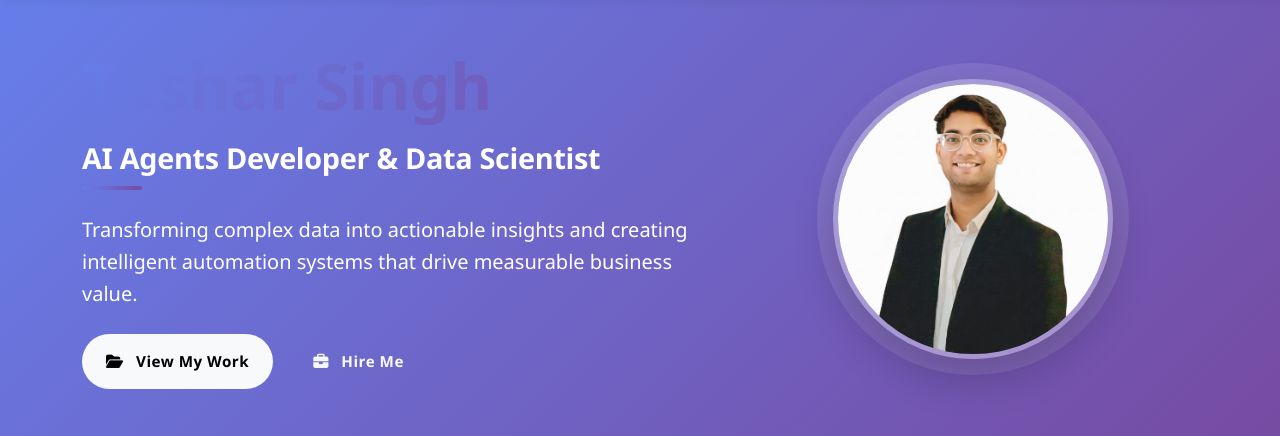
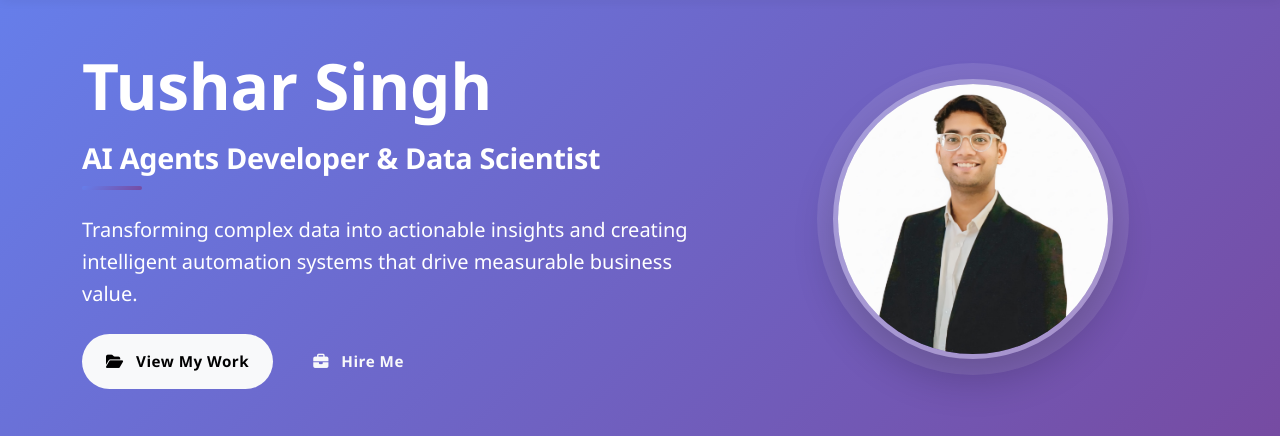
Before and after one commit to Tusharsinghoffical/Website.github.io, a Django app: page / in a window 1280 px wide. Shown: the part 85-521 px from the top of the page. Run offline with Django 5.2, Linux system fonts and the light colour scheme; data comes from the database, SQL or seed files in the repository; data that the repository does not hold is empty.

Commit message:
Fix Tushar Singh text visibility by overriding gradient background with white color

```diff
--- a/templates/home/index.html
+++ b/templates/home/index.html
@@ -23,7 +23,7 @@
     <div class="container position-relative z-1">
       <div class="row align-items-center">
         <div class="col-lg-7 mb-5 mb-lg-0 animate-on-scroll">
-          <h1 class="display-3 fw-bold mb-3 text-white">Tushar Singh</h1>
+          <h1 class="display-3 fw-bold mb-3 text-white" style="-webkit-text-fill-color: white !important; background: none !important;">Tushar Singh</h1>
           <h2 class="display-6 fw-semibold mb-4 text-white">AI Agents Developer & Data Scientist</h2>
           <p class="lead fs-5 mb-4">
             Transforming complex data into actionable insights and creating intelligent automation systems that drive measurable business value.
```
